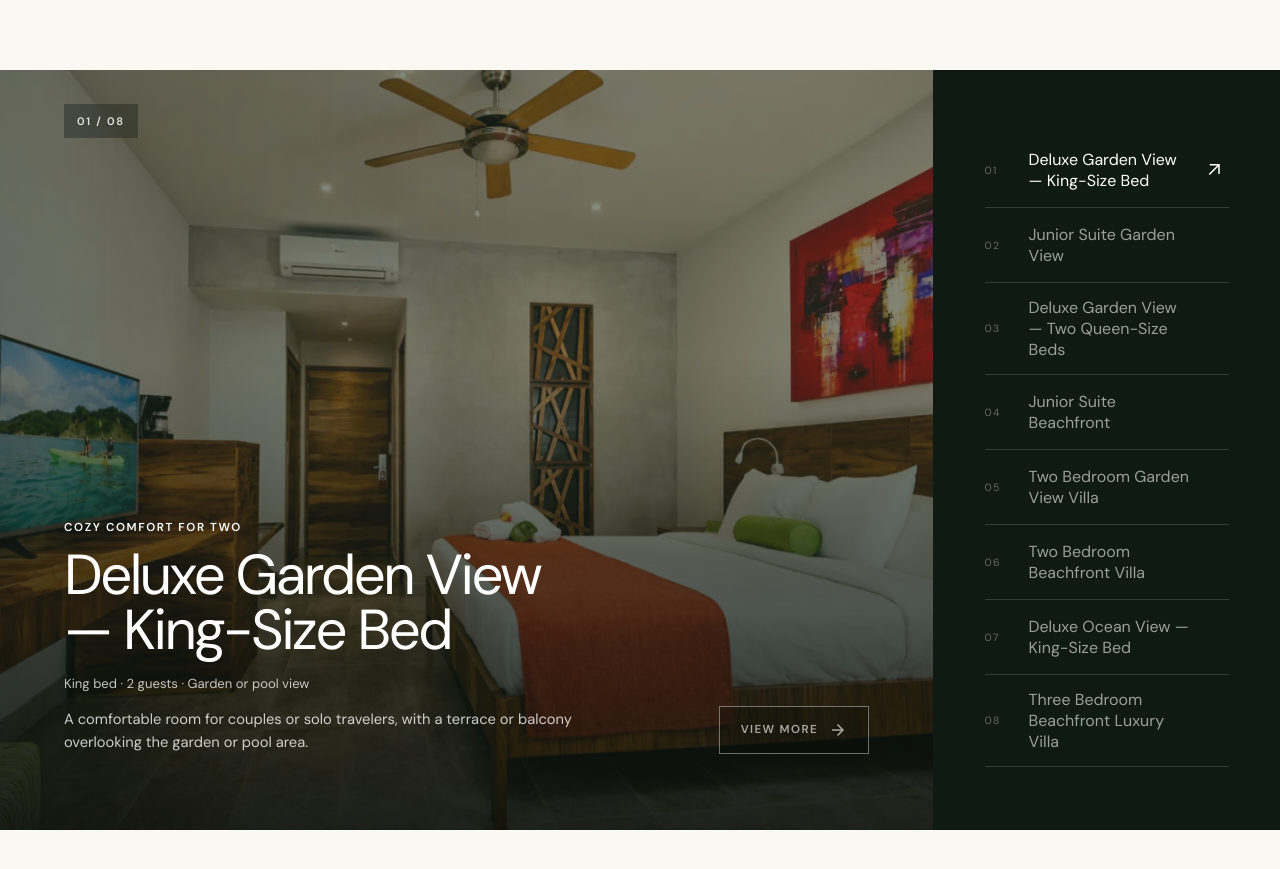
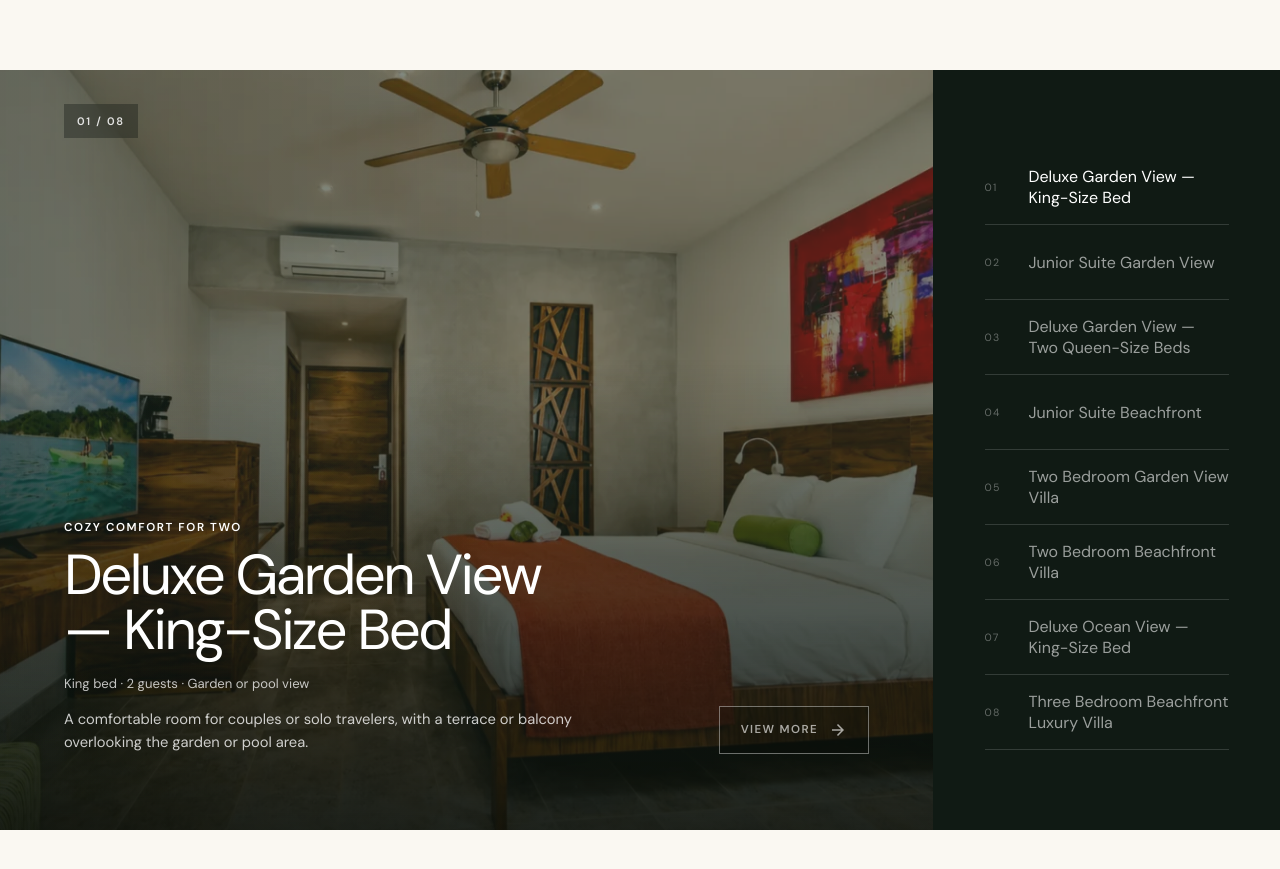
Before and after one commit to msendracr87/villas-playa-samara, a React (Vite) app: page / in a window 1280 px wide. Shown: the part 2480-3349 px from the top of the page. Built offline with nearby package versions, Linux system fonts and the light colour scheme.

Commit message:
ui: remove accommodation selector arrow

```diff
--- a/src/components/accommodations-showcase/AccommodationsShowcase.tsx
+++ b/src/components/accommodations-showcase/AccommodationsShowcase.tsx
@@ -201,12 +201,6 @@ export function AccommodationsShowcase() {
                 >
                   <span>{String(index + 1).padStart(2, "0")}</span>
                   {accommodation.name}
-                  <span
-                    className="material-symbols-outlined"
-                    aria-hidden="true"
-                  >
-                    arrow_outward
-                  </span>
                 </button>
               </div>
             );
--- a/src/components/accommodations-showcase/accommodations-showcase.css
+++ b/src/components/accommodations-showcase/accommodations-showcase.css
@@ -172,7 +172,7 @@
   display: grid;
   width: 100%;
   min-height: 75px;
-  grid-template-columns: 32px minmax(0, 1fr) 24px;
+  grid-template-columns: 32px minmax(0, 1fr);
   align-items: center;
   gap: 12px;
   padding: 14px 0;
@@ -192,23 +192,10 @@
   letter-spacing: 0.12em;
 }
 
-.accommodations-showcase__selector button .material-symbols-outlined {
-  font-size: 20px;
-  opacity: 0;
-  transform: translate(-6px, 6px);
-  transition-property: opacity, transform;
-  transition-duration: 180ms;
-}
-
 .accommodations-showcase__selector button:hover,
 .accommodations-showcase__selector button:focus-visible,
 .accommodations-showcase__selector button.is-active {
   color: #fff;
-}
-
-.accommodations-showcase__selector button.is-active .material-symbols-outlined {
-  opacity: 1;
-  transform: translate(0);
 }
 
 .accommodations-showcase__selector button:active {
@@ -409,7 +396,6 @@
   }
 
   .accommodations-showcase__selector button,
-  .accommodations-showcase__selector button .material-symbols-outlined,
   .accommodations-showcase__mobile-trigger,
   .accommodations-showcase__mobile-trigger .material-symbols-outlined,
   .accommodations-showcase__mobile-panel {
```
